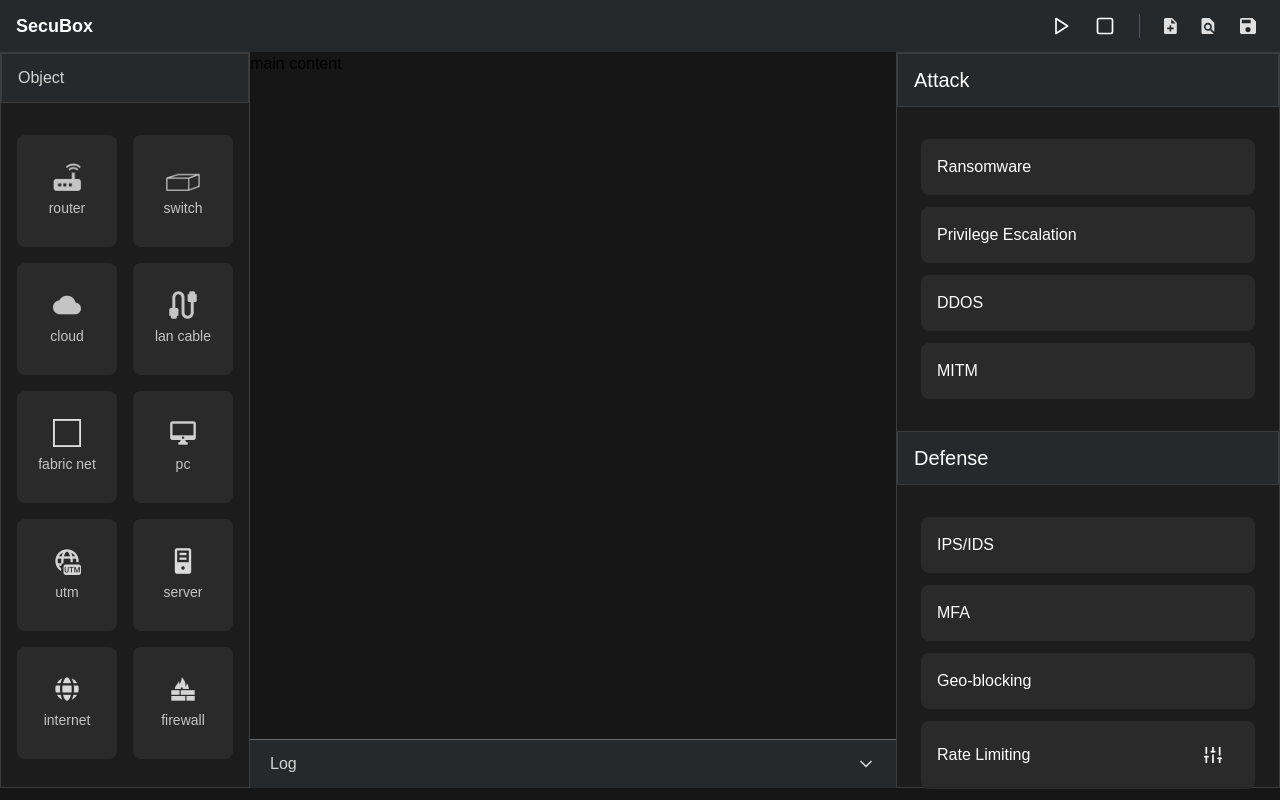
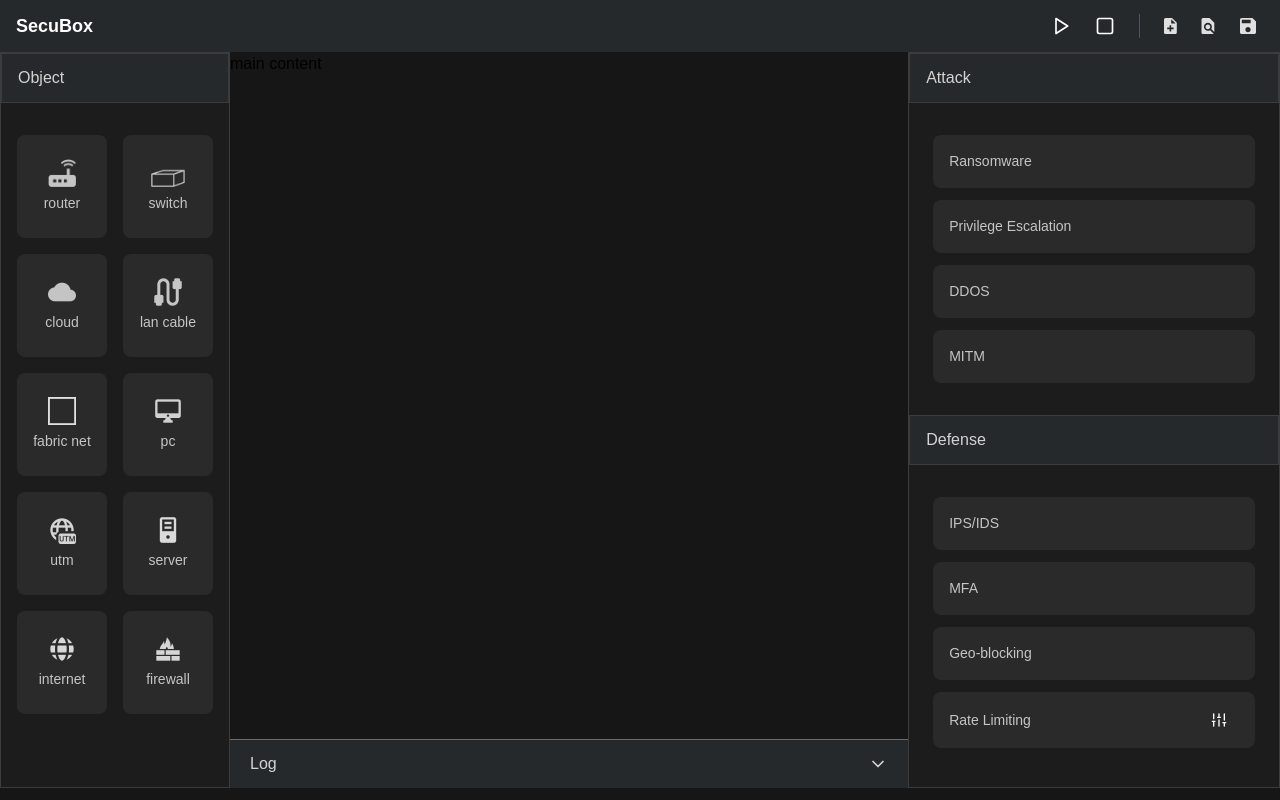
Before and after one commit to mjgwon24/secubox-front, a Next.js app: page / in a window 1280 px wide. Built offline with nearby package versions, Linux system fonts and the light colour scheme; a web font is replaced by a local one.

Commit message:
feat: 전 컴포넌트 디테일 통일

```diff
--- a/app/components/sidebar/LeftSidebar.jsx
+++ b/app/components/sidebar/LeftSidebar.jsx
@@ -18,7 +18,7 @@ export const LeftSidebar = () => {
     ]);
 
     return (
-        <div className="max-w-[250px] bg-[#1C1C1C] text-white space-y-8 border border-[#3C3C3C]">
+        <div className="max-w-[230px] bg-[#1C1C1C] text-white space-y-8 border border-[#3C3C3C]">
             <div className="bg-[#26292B] flex items-center justify-between px-4 py-3 border border-[#3C3C3C]">
                 <h2 className="text-[#D3D3D3] weight-600">Object</h2>
             </div>
--- a/app/components/sidebar/RightSidebar.jsx
+++ b/app/components/sidebar/RightSidebar.jsx
@@ -27,12 +27,12 @@ export const RightSidebar = () => {
   };
 
   return (
-    <div className="w-full max-w-sm bg-[#1C1C1C] text-white space-y-8 border border-[#3C3C3C]">
+    <div className="w-[700px] bg-[#1C1C1C] text-white space-y-8 border border-[#3C3C3C]">
       {/* Attack Section */}
       <div className="bg-[#26292B] flex items-center justify-between px-4 py-3 border border-[#3C3C3C] ">
-        <h2 className="text-xl weight-500 ">Attack</h2>
+          <h2 className="weight-600 text-[#D3D3D3] select-none">Attack</h2>
       </div>
-      <div className="space-y-4 pl-6 pr-6">
+        <div className="space-y-4 pl-6 pr-6">
         <div className="space-y-3">
           {attacks.map((attack) => (
             <AttackButton key={attack.id} name={attack.name} />
@@ -42,10 +42,10 @@ export const RightSidebar = () => {
 
       {/* Defense Section */}
       <div className="bg-[#26292B] flex items-center justify-between px-4 py-3 border border-[#3C3C3C]">
-        <h2 className="text-xl weight-500 ">Defense</h2>
+          <h2 className="weight-600 text-[#D3D3D3] select-none">Defense</h2>
       </div>
 
-      <div className="space-y-4  pl-6 pr-6">
+        <div className="space-y-4  pl-6 pr-6">
         <div className="space-y-3">
           {defenses.map((defense) => (
             <DefenseToggle
@@ -58,12 +58,12 @@ export const RightSidebar = () => {
 
           {/* Rate Limiting Control */}
           <div className="flex items-center justify-between w-full p-4 bg-[#2A2A2A] rounded-lg">
-            <span>Rate Limiting</span>
+            <span className="text-[#C5C5C5] text-[14px]">Rate Limiting</span>
             <button
-              className="p-2 hover:bg-[#333333] rounded transition-colors mr-2"
+              className="p-1 hover:bg-[#333333] rounded transition-colors mr-2"
               aria-label="Configure rate limiting"
             >
-              <Sliders className="w-5 h-5" />
+              <Sliders className="w-4 h-4" />
             </button>
           </div>
         </div>
--- a/app/components/sidebar/ui/leftSidebar/ObjectButton.jsx
+++ b/app/components/sidebar/ui/leftSidebar/ObjectButton.jsx
@@ -1,8 +1,8 @@
 export const ObjectButton = ({ iconKey, name, onclick}) => {
     return (
-       <button className="w-[100px] h-28 bg-[#2A2A2A] rounded-lg transition-colors outline-none hover:outline hover:outline-[#C3C3C3] hover:outline-2 hover:bg-[#292E30]"
+       <button className="w-[90px] h-[103px] bg-[#2A2A2A] rounded-lg transition-colors outline-none hover:outline hover:outline-[#C3C3C3] hover:outline-2 hover:bg-[#292E30]"
          onClick={onclick}>
-           <div className="flex flex-col items-center justify-between h-full py-7">
+           <div className="flex flex-col items-center justify-between h-full py-6">
                 <img src={`/icons/objects/${iconKey}.png`} alt={name}
                      className="h-7"/>
                 <p className="text-[#C5C5C5] text-[14px]">{name}</p>
--- a/app/components/sidebar/ui/rightSidebar/AttackButton.jsx
+++ b/app/components/sidebar/ui/rightSidebar/AttackButton.jsx
@@ -1,7 +1,7 @@
 const AttackButton = ({ name, onClick }) => {
   return (
     <button
-      className="w-full p-4 bg-[#2A2A2A] hover:bg-[#292E30] rounded-lg text-left transition-colors outline-none hover:outline hover:outline-[#C3C3C3] hover:outline-2"
+      className="w-full p-4 bg-[#2A2A2A] hover:bg-[#292E30] rounded-lg text-left text-[#C5C5C5] text-[14px] transition-colors outline-none hover:outline hover:outline-[#C3C3C3] hover:outline-2"
       onClick={onClick}
     >
       {name}
--- a/app/components/sidebar/ui/rightSidebar/DefenseToggle.jsx
+++ b/app/components/sidebar/ui/rightSidebar/DefenseToggle.jsx
@@ -2,7 +2,7 @@ import { Switch, ToggleButton } from "@mui/material";
 import { useState } from "react";
 const DefenseToggle = ({ name, enabled, onToggle }) => {
   return (
-    <div className="flex items-center justify-between w-full p-4 bg-[#2A2A2A] rounded-lg">
+    <div className="flex items-center justify-between w-full p-4 bg-[#2A2A2A] rounded-lg text-[#C5C5C5] text-[14px]">
       <span>{name}</span>
     </div>
   );
```
